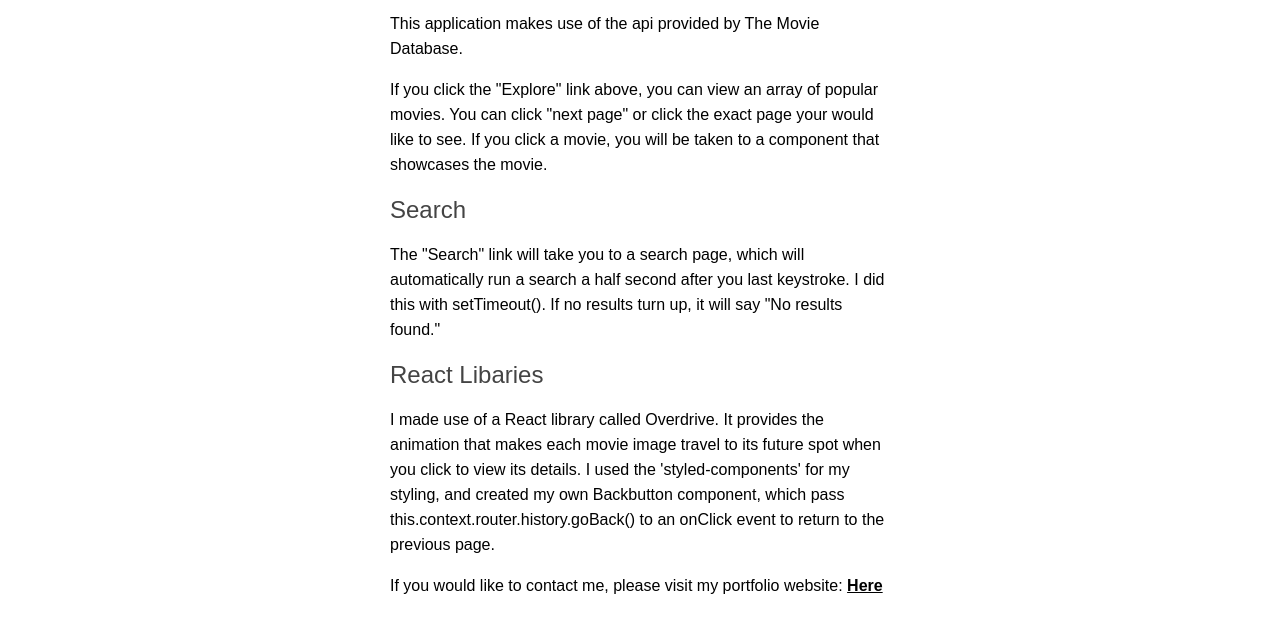
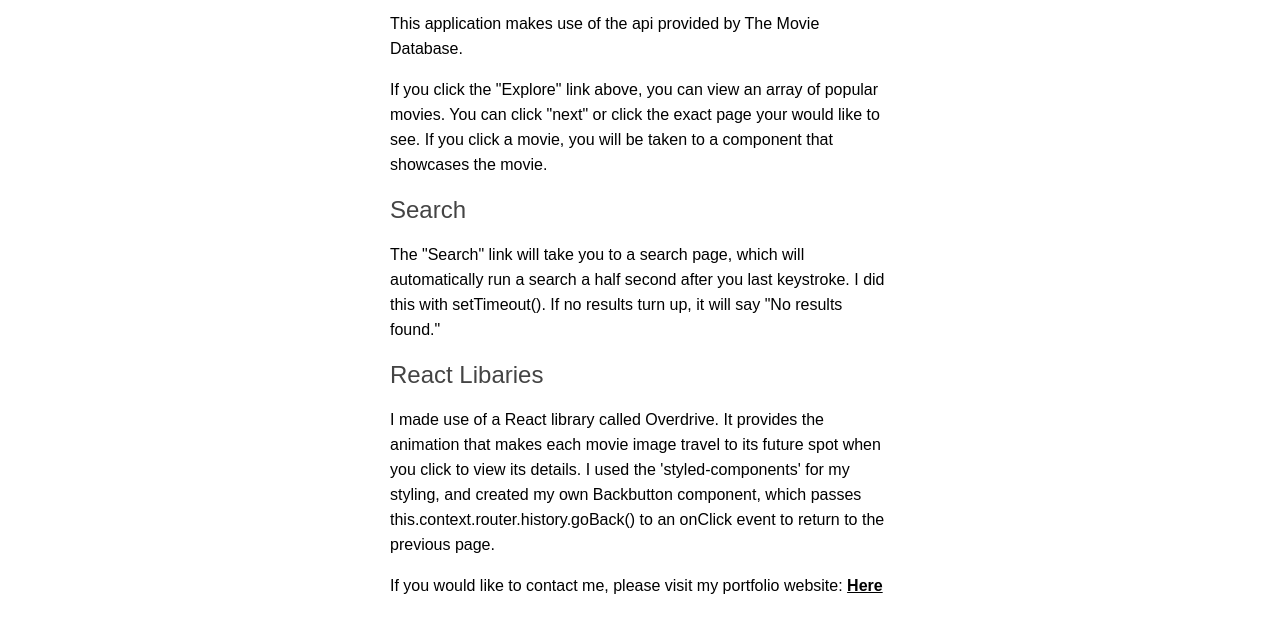
Before and after one commit to swcfischer/react-movie-project, a React app: page / in a window 1280 px wide. Shown: the part 173-800 px from the top of the page. Built offline with nearby package versions, Linux system fonts and the light colour scheme.

Commit message:
many changes

```diff
--- a/src/components/Home.js
+++ b/src/components/Home.js
@@ -9,7 +9,7 @@ const Home = () => (
     <h1>Overview of Application</h1>
 
     <p>This application makes use of the api provided by The Movie Database.</p>
-    <p>If you click the "Explore" link above, you can view an array of popular movies. You can click "next page" or click the exact page your would like to see.
+    <p>If you click the "Explore" link above, you can view an array of popular movies. You can click "next" or click the exact page your would like to see.
     If you click a movie, you will be taken to a component that showcases the movie.
     </p>
     <h2>Search</h2>
@@ -19,7 +19,7 @@ const Home = () => (
     <h2>React Libaries</h2>
     <p>
       I made use of a React library called Overdrive. It provides the animation that makes each movie image travel to its future spot when you click to view its details.
-      I used the 'styled-components' for my styling, and created my own Backbutton component, which pass this.context.router.history.goBack() to an onClick event to return to the previous page.
+      I used the 'styled-components' for my styling, and created my own Backbutton component, which passes this.context.router.history.goBack() to an onClick event to return to the previous page.
     </p>
     <p>If you would like to contact me, please visit my portfolio website: <Link style={{ color: '#000', fontWeight: 'bold', textDecoration: 'underline' }} to="http://stevefischer.me/" target="_blank">Here</Link></p>
   </HomeContainer>
```
Also changed, not shown: build/asset-manifest.json, build/index.html, build/service-worker.js, 4 other files.
